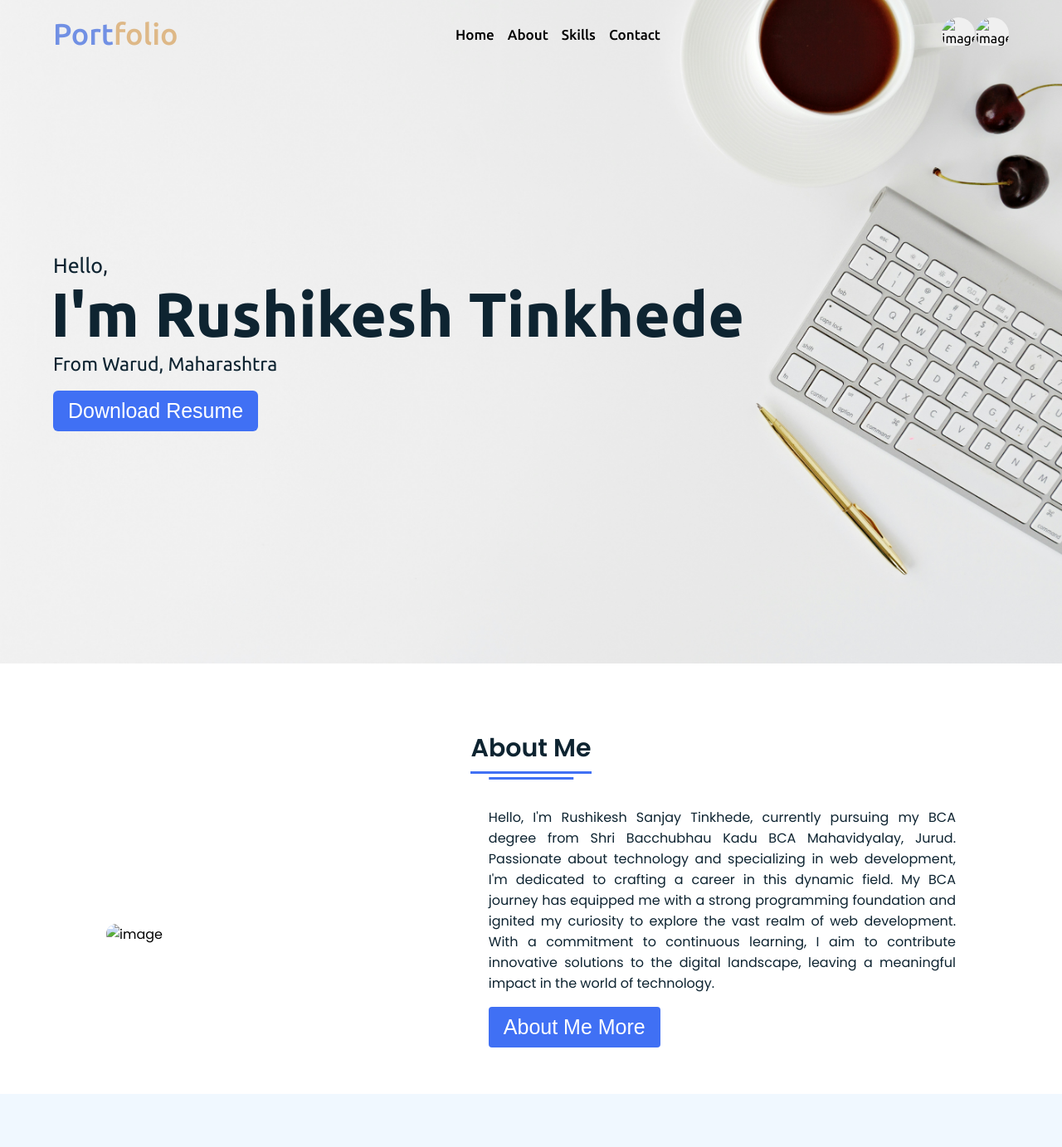
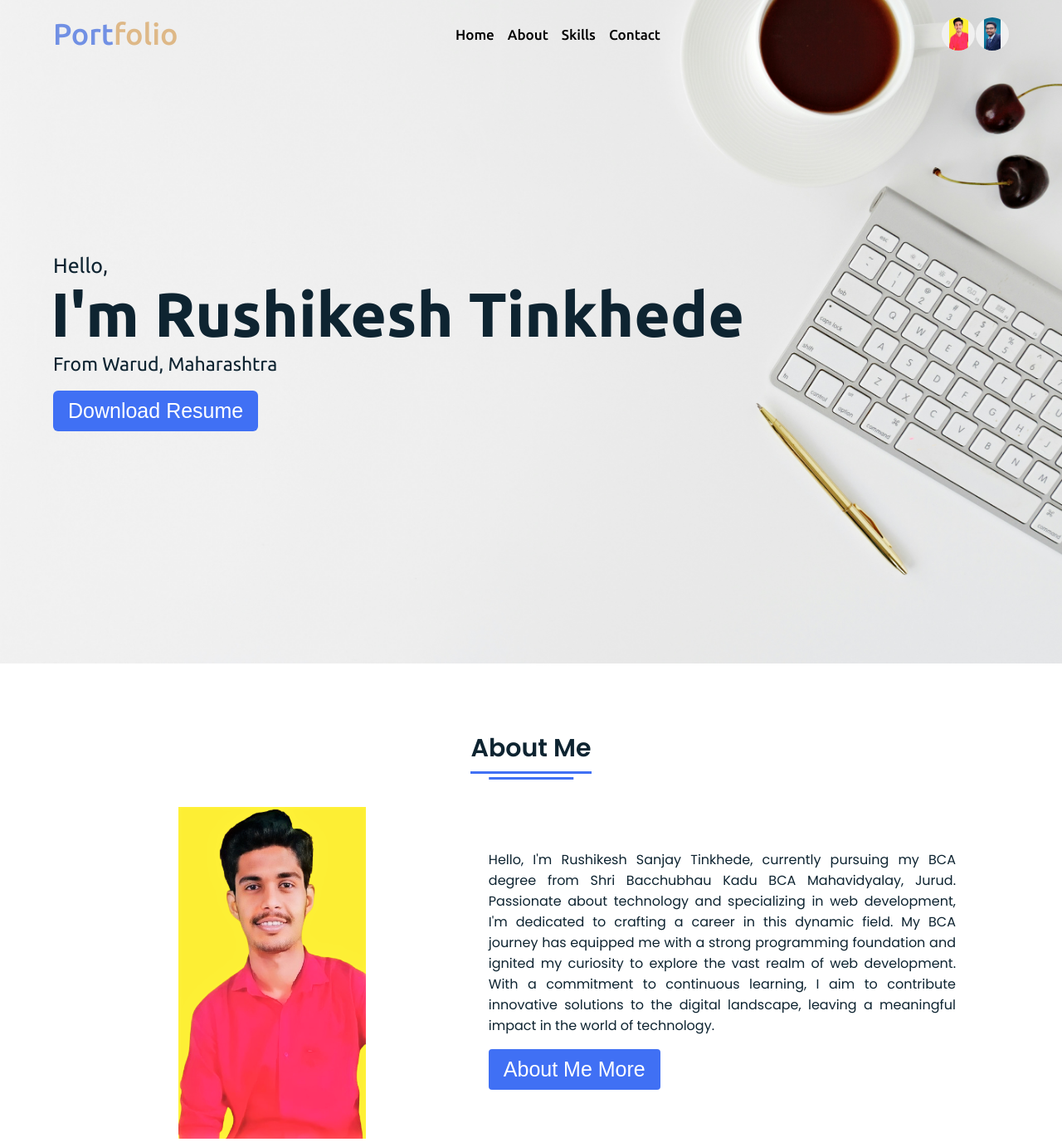
Before and after one commit to rushikeshtinkhede/College-Project, a plain HTML site: page index.html in a window 1280 px wide. Shown: the top 1383 px of the page at 83% size. Drawn offline with nearby package versions, Linux system fonts and the light colour scheme; files that its build step writes are made by us from their sources; files whose address does not match are found by name.

Commit message:
Update index.html

```diff
--- a/index.html
+++ b/index.html
@@ -4,7 +4,7 @@
 <head>
   <meta charset="UTF-8">
   <title>Portfolio Website</title>
-  <link rel="stylesheet" href="style.css">
+  <link rel="stylesheet" href="College Project/style.css">
   <link href='https://unpkg.com/boxicons@2.1.4/css/boxicons.min.css' rel='stylesheet'>
   <meta name="viewport" content="width=device-width, initial-scale=1.0">
 </head>
@@ -30,11 +30,11 @@
 
       <div class="profile-container">
         <div id="profile1" class="profile">
-          <img src="img1.png" alt="image">
+          <img src="College Project/img1.png" alt="image">
         </div>
 
         <div id="profile2" class="profile">
-          <img src="img2.jpg" alt="image">
+          <img src="College Project/img2.jpg" alt="image">
         </div>
       </div>
     </div>
@@ -52,7 +52,7 @@
         <div class="text-four">From Warud, Maharashtra</div>
       </div>
       <div class="button">
-        <a href="resume1.pdf"><button>Download Resume</button></a>
+        <a href="College Project/resume1.pdf"><button>Download Resume</button></a>
       </div>
     </div>
   </section>
@@ -63,7 +63,7 @@
       <div class="about-details">
 
         <div class="left">
-          <img src="img1.png" alt="image">
+          <img src="College Project/img1.png" alt="image">
         </div>
         <div class="right">
           <p>Hello, I'm Rushikesh Sanjay Tinkhede, currently pursuing my BCA degree from Shri Bacchubhau Kadu BCA
@@ -244,7 +244,7 @@
     </div>
     <span class="copyright">&#169; 2024 Rushikesh Tinkhede | All rights reserved.</span>
   </footer>
-  <script src="script.js"></script>
+  <script src="College Project/script.js"></script>
 </body>
 
 </html>
```
